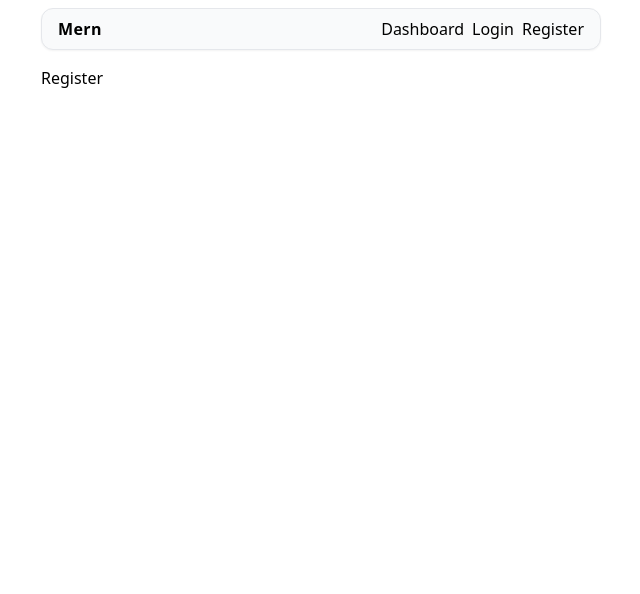
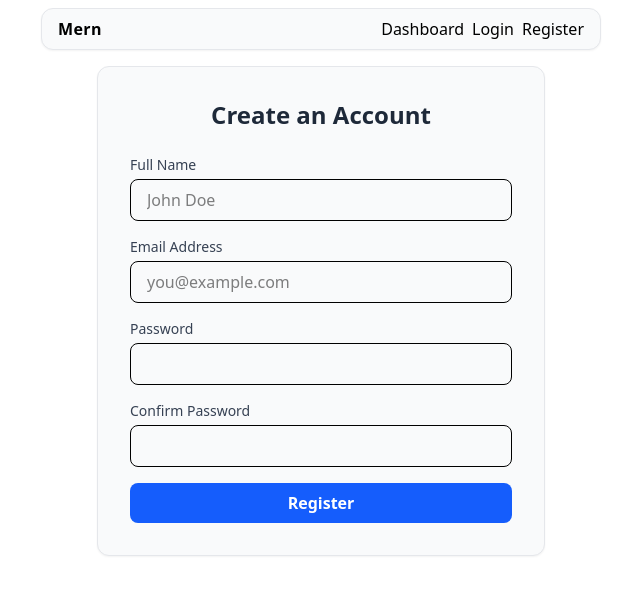
Before and after one commit to marek-mikula/CT70A9140-mern, a React (Vite) app in the folder frontend/: page /register in a window 1280 px wide. Shown: the top 594 px of the page, without its empty margins (319-959 px from the left). Built offline with nearby package versions, Linux system fonts and the light colour scheme.

Commit message:
feat: register and login form

```diff
--- a/frontend/src/pages/Login.tsx
+++ b/frontend/src/pages/Login.tsx
@@ -1,7 +1,74 @@
+import {type ChangeEvent, type SubmitEvent, useState} from "react";
+
 function Login() {
+    const [formData, setFormData] = useState({
+        email: '',
+        password: '',
+    });
+
+    const [error] = useState('');
+
+    const handleChange = (e: ChangeEvent<HTMLInputElement>) => {
+        setFormData({
+            ...formData,
+            [e.target.name]: e.target.value,
+        });
+    };
+
+    const handleSubmit = (e: SubmitEvent<HTMLFormElement>) => {
+        e.preventDefault();
+
+        // Add your API call logic here
+    };
+
     return (
-        <div>Login</div>
-    )
+        <div className="mx-auto max-w-md p-8 space-y-6 bg-gray-50 border border-gray-200 shadow-xs rounded-xl">
+            <h2 className="text-2xl font-bold text-center text-gray-800">Log in</h2>
+
+            <form onSubmit={handleSubmit} className="space-y-4">
+
+                {/* Email field */}
+                <div>
+                    <label className="block mb-1 text-sm font-medium text-gray-700">Email Address</label>
+                    <input
+                        type="email"
+                        name="email"
+                        autoComplete="email"
+                        required
+                        className="w-full px-4 py-2 border rounded-lg focus:ring-2 focus:ring-blue-500 focus:outline-none"
+                        placeholder="you@example.com"
+                        value={formData.email}
+                        onChange={handleChange}
+                    />
+                </div>
+
+                {/* Password field */}
+                <div>
+                    <label className="block mb-1 text-sm font-medium text-gray-700">Password</label>
+                    <input
+                        type="password"
+                        name="password"
+                        autoComplete="new-password"
+                        required
+                        className="w-full px-4 py-2 border rounded-lg focus:ring-2 focus:ring-blue-500 focus:outline-none"
+                        value={formData.password}
+                        onChange={handleChange}
+                    />
+                </div>
+
+                {/* Error Message */}
+                {error && <p className="text-sm text-red-500">{error}</p>}
+
+                {/* Submit Button */}
+                <button
+                    type="submit"
+                    className="w-full py-2 font-semibold text-white transition duration-200 bg-blue-600 rounded-lg hover:bg-blue-700"
+                >
+                    Login
+                </button>
+            </form>
+        </div>
+    );
 }
 
 export default Login
--- a/frontend/src/pages/Register.tsx
+++ b/frontend/src/pages/Register.tsx
@@ -1,7 +1,111 @@
+import {type ChangeEvent, type SubmitEvent, useState} from "react";
+
 function Register() {
+    const [formData, setFormData] = useState({
+        name: '',
+        email: '',
+        password: '',
+        confirmPassword: '',
+    });
+
+    const [error, setError] = useState('');
+
+    const handleChange = (e: ChangeEvent<HTMLInputElement>) => {
+        setFormData({
+            ...formData,
+            [e.target.name]: e.target.value,
+        });
+    };
+
+    const handleSubmit = (e: SubmitEvent<HTMLFormElement>) => {
+        e.preventDefault();
+
+        if (formData.password !== formData.confirmPassword) {
+            setError("Passwords do not match!");
+            return;
+        }
+
+        setError('');
+
+        // Add your API call logic here
+    };
+
     return (
-        <div>Register</div>
-    )
+        <div className="mx-auto max-w-md p-8 space-y-6 bg-gray-50 border border-gray-200 shadow-xs rounded-xl">
+                <h2 className="text-2xl font-bold text-center text-gray-800">Create an Account</h2>
+
+                <form onSubmit={handleSubmit} className="space-y-4">
+                    {/* Name field */}
+                    <div>
+                        <label className="block mb-1 text-sm font-medium text-gray-700">Full Name</label>
+                        <input
+                            type="text"
+                            name="name"
+                            autoComplete="name"
+                            required
+                            className="w-full px-4 py-2 border rounded-lg focus:ring-2 focus:ring-blue-500 focus:outline-none"
+                            placeholder="John Doe"
+                            value={formData.name}
+                            onChange={handleChange}
+                        />
+                    </div>
+
+                    {/* Email field */}
+                    <div>
+                        <label className="block mb-1 text-sm font-medium text-gray-700">Email Address</label>
+                        <input
+                            type="email"
+                            name="email"
+                            autoComplete="email"
+                            required
+                            className="w-full px-4 py-2 border rounded-lg focus:ring-2 focus:ring-blue-500 focus:outline-none"
+                            placeholder="you@example.com"
+                            value={formData.email}
+                            onChange={handleChange}
+                        />
+                    </div>
+
+                    {/* Password field */}
+                    <div>
+                        <label className="block mb-1 text-sm font-medium text-gray-700">Password</label>
+                        <input
+                            type="password"
+                            name="password"
+                            autoComplete="new-password"
+                            required
+                            className="w-full px-4 py-2 border rounded-lg focus:ring-2 focus:ring-blue-500 focus:outline-none"
+                            value={formData.password}
+                            onChange={handleChange}
+                        />
+                    </div>
+
+                    {/* Password confirm field */}
+                    <div>
+                        <label className="block mb-1 text-sm font-medium text-gray-700">Confirm Password</label>
+                        <input
+                            type="password"
+                            name="confirmPassword"
+                            autoComplete="off"
+                            required
+                            className="w-full px-4 py-2 border rounded-lg focus:ring-2 focus:ring-blue-500 focus:outline-none"
+                            value={formData.confirmPassword}
+                            onChange={handleChange}
+                        />
+                    </div>
+
+                    {/* Error Message */}
+                    {error && <p className="text-sm text-red-500">{error}</p>}
+
+                    {/* Submit Button */}
+                    <button
+                        type="submit"
+                        className="w-full py-2 font-semibold text-white transition duration-200 bg-blue-600 rounded-lg hover:bg-blue-700"
+                    >
+                        Register
+                    </button>
+                </form>
+            </div>
+    );
 }
 
 export default Register
```
